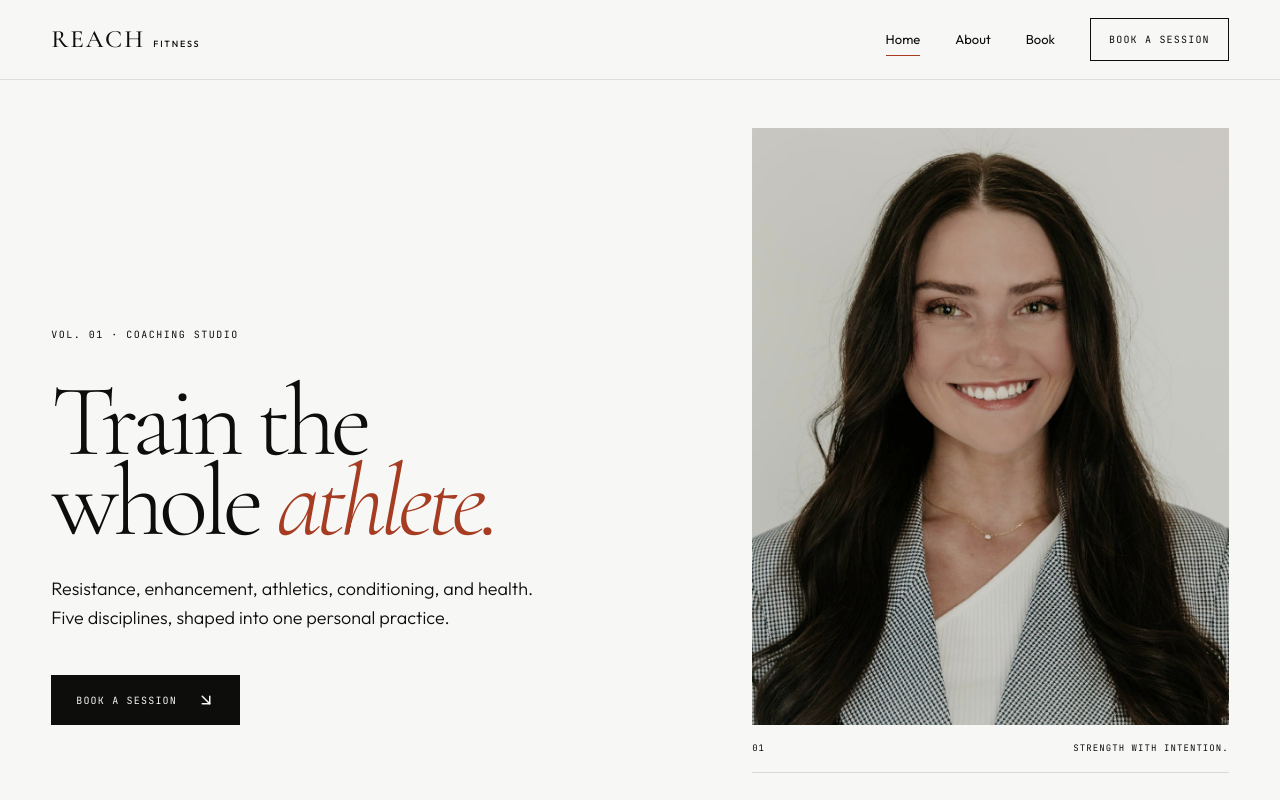
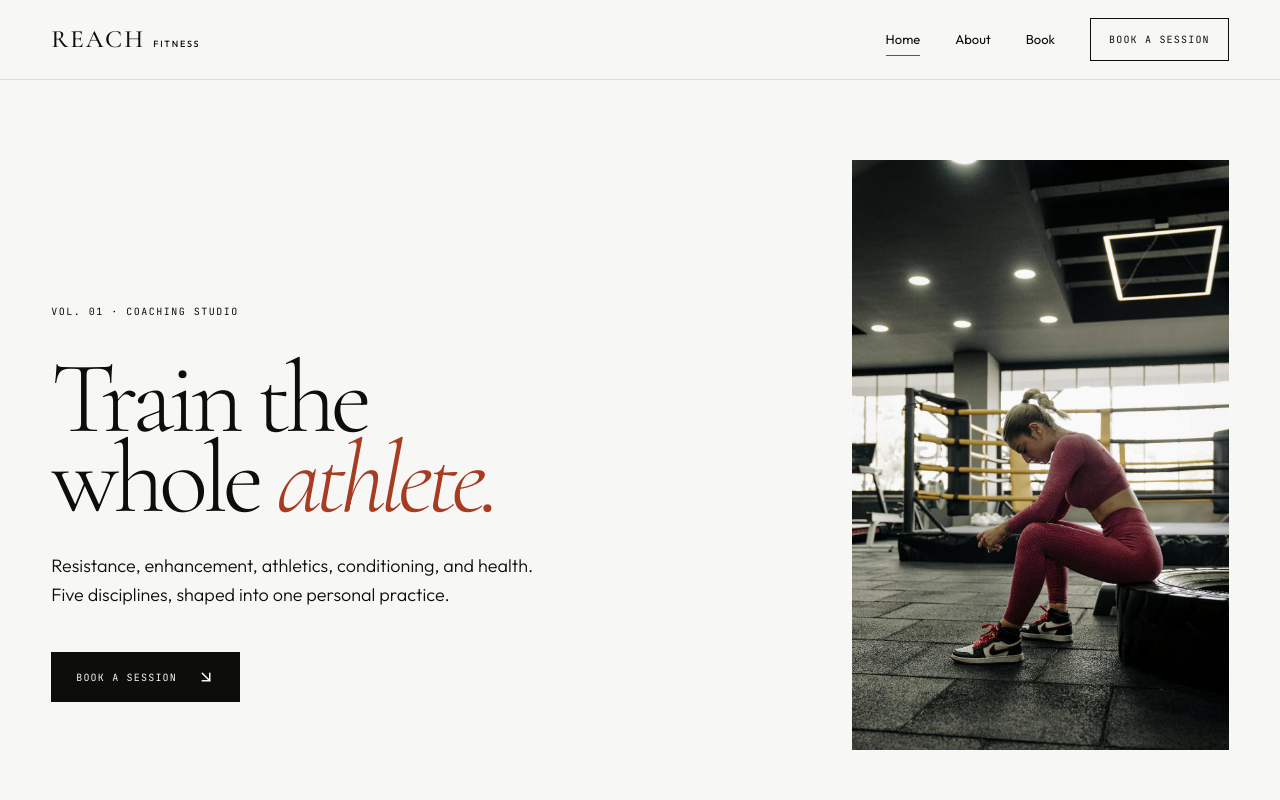
Before and after one commit to sdcamar1/ReachFitness, a React (Vite) app in the folder frontend/: page / in a window 1280 px wide. Shown: the top 800 px of the page. Built offline with nearby package versions, Linux system fonts and the light colour scheme.

Commit message:
Update homepage image and about typography

```diff
--- a/frontend/src/pages/Home.jsx
+++ b/frontend/src/pages/Home.jsx
@@ -31,7 +31,7 @@ export function Home() {
         </div>
         <figure className="hero-image-wrap reveal reveal-delay">
           <img
-            src="/images/rose-profile.jpg"
+            src="/images/home-page.jpg"
             alt="Strength and conditioning coach in a training studio"
           />
           <figcaption>
--- a/frontend/src/styles.css
+++ b/frontend/src/styles.css
@@ -263,9 +263,9 @@ em {
 }
 
 .hero-image-wrap {
-  grid-column: 8 / 13;
-  align-self: stretch;
-  max-height: calc(100vh - 155px);
+  grid-column: 9 / 13;
+  align-self: end;
+  max-height: calc(100vh - 210px);
   margin: 0;
   overflow: hidden;
 }
@@ -526,7 +526,7 @@ em {
 }
 
 .bio-copy p {
-  font-size: 17px;
+  font-size: 19px;
   font-weight: 300;
   line-height: 1.8;
 }
@@ -563,6 +563,7 @@ em {
 
 .credentials p {
   margin: 0;
+  font-size: 17px;
 }
 
 .about-cta {
@@ -1159,6 +1160,10 @@ select:focus {
   font-size: 13px;
 }
 
+.about-preview.compact .credentials p {
+  font-size: 13px;
+}
+
 .about-preview.compact .credentials {
   margin-top: 35px;
 }
```
Also changed, not shown: frontend/public/images/home-page.jpg (added).
